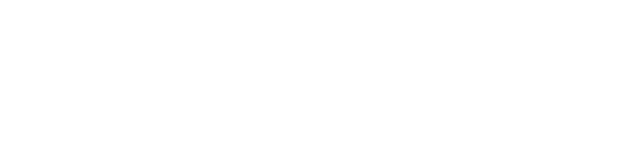
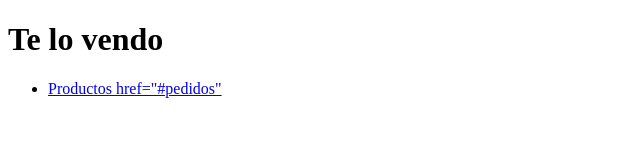
Before and after one commit to Frasiel/grupa1_M2, a plain HTML site: page index.html in a window 1280 px wide. Shown: the whole page, without its empty margins (0-640 px from the left). Drawn offline with Linux system fonts and the light colour scheme.

Commit message:
actualizacion menu

```diff
--- a/index.html
+++ b/index.html
@@ -5,6 +5,16 @@
         <meta name="viewport" content="width=device-width, initial-scale=1.0">
         <title>te lo vendo</title>
     </head>
+    <h1>Te lo vendo</h1>
+    <nav>
+        <ul>
+            <li><a href="#productos">Productos href="#pedidos"</a></li>
+
+        </ul>
+    </nav>
+
+    <h2></h2>
+
 
 
     <body>
```
